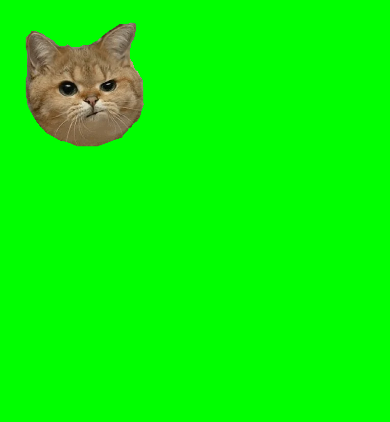
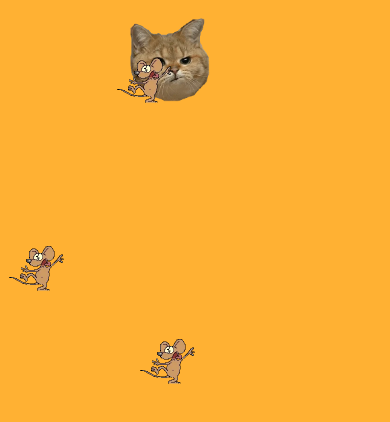
Before and after one commit to BTTHDiDong-React/Lab08_diDong_FollowMouse, a React Native app in the folder App-FollowMouse/: screen / in a window 390 px wide. Shown: the top 422 px of the page. Built offline with nearby package versions, Linux system fonts and the light colour scheme.

Commit message:
screen 3: finish screen(1 cat -  3 mouse)

```diff
--- a/App-FollowMouse/App.js
+++ b/App-FollowMouse/App.js
@@ -7,6 +7,6 @@ import Screen_bai3 from './src/component/Screen_bai3';
 
 export default function App() {
   return (
-    <Screen_bai1 />
+    <Screen_bai3 />
   );
 }
--- a/App-FollowMouse/src/component/Screen_bai3.js
+++ b/App-FollowMouse/src/component/Screen_bai3.js
@@ -1,54 +1,64 @@
-import { StatusBar } from 'expo-status-bar';
-import { useRef, useState } from 'react';
-import { Animated, StyleSheet, Text, View } from 'react-native';
+// import { StatusBar } from 'expo-status-bar';
+import { useEffect, useRef, useState } from 'react';
+import { Animated, FlatList, StatusBar, StyleSheet, Text, View } from 'react-native';
 import { Button, Image } from 'react-native';
-import icon from '../images/cat.webp'
 
+import styles from '../themes/styles';
 
 export default function Screen_bai3() {
 
-    const [location, setLocation]
-        = useState({
-            x: null,
-            y: null,
-            marginLeft: new Animated.Value(10),
-            marginTop: new Animated.Value(10)
-
-        });
-
-    function onPress(evt) {
-
-
-        console.log('====================================');
-        var x = evt.nativeEvent.locationX;
-        console.log('====================================');
-        console.log(x);
-        console.log('====================================');
-        var y = evt.nativeEvent.locationY;
-        console.log('====================================');
-        setLocation({
-            x: x,
-            y: y,
-            marginLeft: x,
-            marginTop: y
-
-        })
-
-
+    let IMAGE_MOUSE = require('../images/mouse.webp')
+    let IMAGE_CAT = require('../images/cat.webp')
+    // RandDom
+    let randomX = () => { // chieu ngang
+        return Math.floor(Math.random() * (250 - 1)) + 1;
     }
-    function onMove(evt) {
+    let randomY = () => { // chieu doc
+        return Math.floor(Math.random() * (470 - 1)) + 1;
+    }
+    // vi tri cat
+    const [locationCat, setLocationCat] = useState({
+        x: null,
+        y: null,
+        fakeLeft: useRef(new Animated.Value(120)).current,
+        fakeTop: useRef(new Animated.Value(10)).current,
+    })
+    // vi tri mouse
+    const [locationM1, setLocationM1] = useState({
+        fakeLeft: useRef(new Animated.Value(randomX())).current,
+        fakeTop: useRef(new Animated.Value(randomY())).current,
+    })
+    const [locationM2, setLocationM2] = useState({
+        fakeLeft: useRef(new Animated.Value(randomX())).current,
+        fakeTop: useRef(new Animated.Value(randomY())).current,
+    })
+    const [locationM3, setLocationM3] = useState({
+        fakeLeft: useRef(new Animated.Value(randomX())).current,
+        fakeTop: useRef(new Animated.Value(randomY())).current,
+    })
 
 
 
-        console.log('====================================');
-        console.log(location);
-        console.log('====================================');
-        //setLocation({marginLeft: x, marginTop: y })
+
+    //
+    const onPress = (evt) => {
+        console.log("🚀 ~ file: Screen_bai3.js ~ line 13 ~ onPress ~ evt");
+
+        let x = evt.nativeEvent.locationX;
+        let y = evt.nativeEvent.locationY;
+
     }
-    function onRelease() {
-        console.log("Realse!");
+    //
+    const onMove = (evt) => {
+        console.log("🚀 ~ file: Screen_bai3.js ~ line 21 ~ onMove ~ onMove (🤠)")
+
     }
-    const { marginTop, marginLeft } = location;
+    //
+    const onRelease = () => {
+        console.log("🚀 ~ file: Screen_bai3.js ~ line 26 ~ onRelease ~ onRelease(😎)")
+
+    }
+
     return (
         <View
             onStartShouldSetResponder={() => true}
@@ -56,24 +66,49 @@ export default function Screen_bai3() {
             onResponderGrant={onPress}
             onResponderMove={onMove}
             onResponderRelease={onRelease}
-            style={styles.container}>
-
-            <Text>Show something!</Text>
+            style={[styles.flex_1, { backgroundColor: '#ffb133' }]}>
+            <StatusBar />
 
             <Animated.Image
-                source={icon}
-                style={{ marginLeft: marginLeft, marginTop: marginTop }}
-            >
+                source={IMAGE_CAT} style={[, {
+                    width: 100, height: 100,
+                    position: 'absolute',
+                    top: locationCat.fakeTop,
+                    left: locationCat.fakeLeft
+                }]}
+            />
 
-            </Animated.Image>
+
+
+            <Animated.Image
+                source={IMAGE_MOUSE} style={[, {
+                    width: 60, height: 60,
+                    position: 'absolute',
+                    top: locationM1.fakeTop,
+                    left: locationM1.fakeLeft,
+                    // backgroundColor: '#0f0'
+                }]}
+            />
+            <Animated.Image
+                source={IMAGE_MOUSE} style={[, {
+                    width: 60, height: 60,
+                    position: 'absolute',
+                    top: locationM2.fakeTop,
+                    left: locationM2.fakeLeft,
+                    // backgroundColor: '#0f0'
+                }]}
+            />
+            <Animated.Image
+                source={IMAGE_MOUSE} style={[, {
+                    width: 60, height: 60,
+                    position: 'absolute',
+                    top: locationM3.fakeTop,
+                    left: locationM3.fakeLeft,
+                    // backgroundColor: '#0f0'
+                }]}
+            />
+
 
         </View>
     );
 }
-
-const styles = StyleSheet.create({
-    container: {
-        flex: 1
-
-    },
-});
```
Also changed, not shown: App-FollowMouse/src/component/Screen_bai_mau.js (added, +79 -0 lines).
